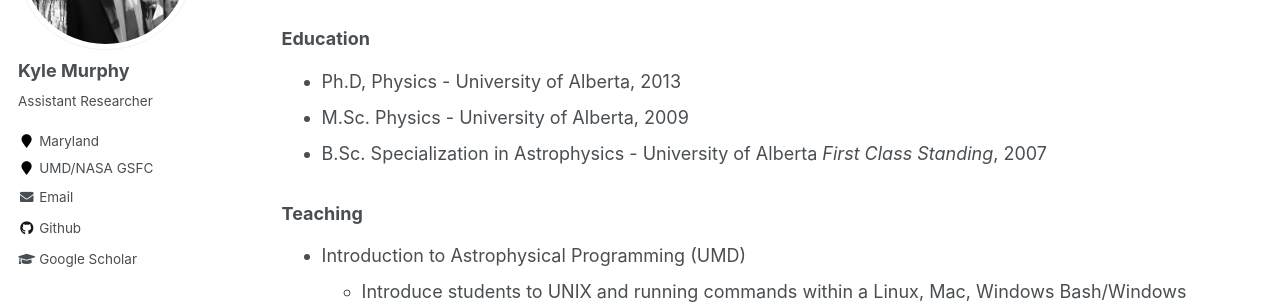
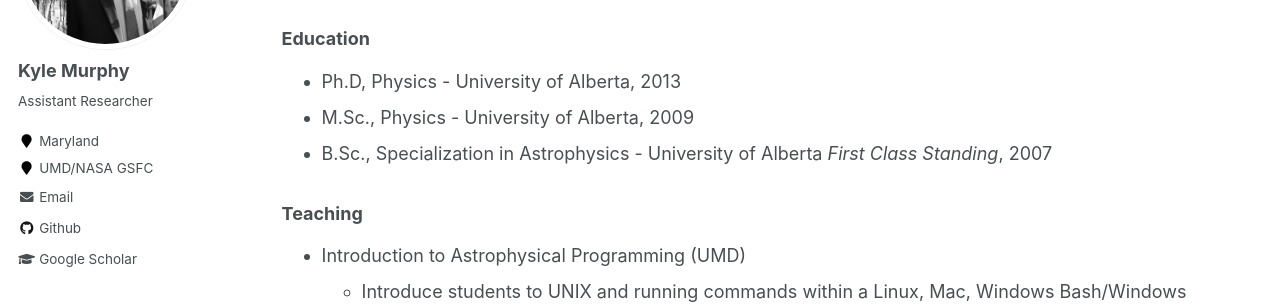
Before and after one commit to kylermurphy/kylermurphy.github.io, a Jekyll site: the page built from _pages/cv.md, in a window 1280 px wide and 900 px high, scrolled down 710 px. Shown: the part 153-457 px from the top of the window. Built offline with Jekyll 4.4.1, drawn with Linux system fonts in a browser that asks for light colours.

Commit message:
Update cv.md

```diff
--- a/_pages/cv.md
+++ b/_pages/cv.md
@@ -39,8 +39,8 @@ redirect_from:
 ### Education
 
 - Ph.D, Physics - University of Alberta, 2013
-- M.Sc. Physics - University of Alberta, 2009
-- B.Sc. Specialization in Astrophysics - University of Alberta _First Class Standing_, 2007
+- M.Sc., Physics - University of Alberta, 2009
+- B.Sc., Specialization in Astrophysics - University of Alberta _First Class Standing_, 2007
 
 ### Teaching
 
```
